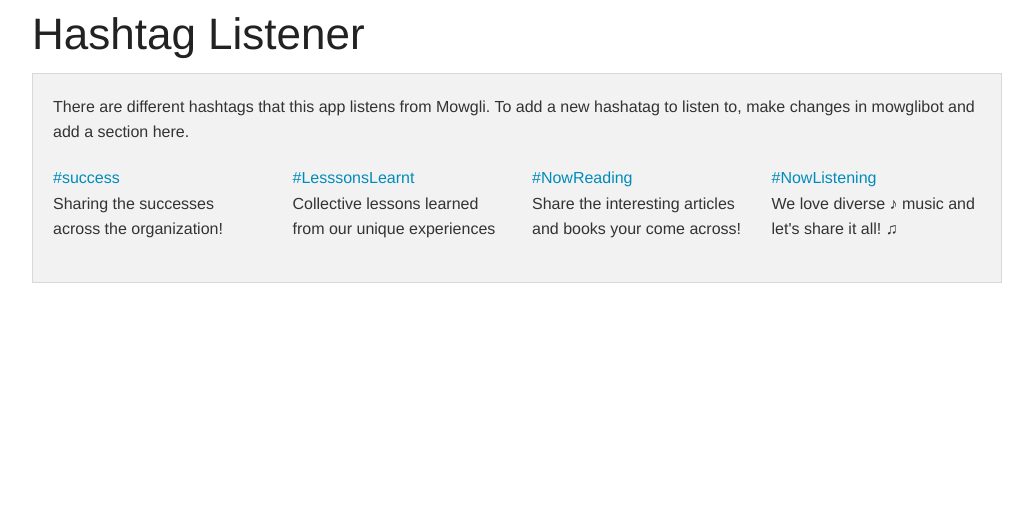
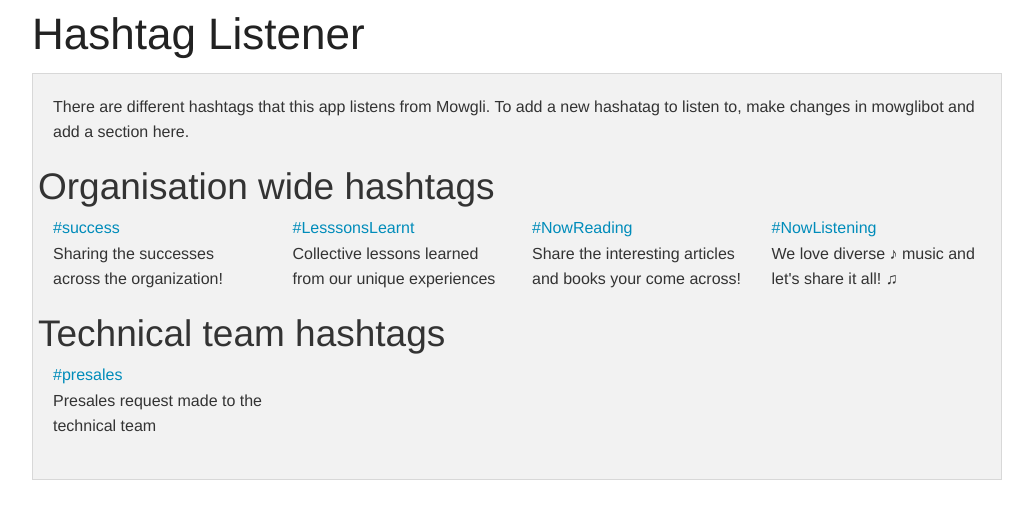
Before and after one commit to okfn/hashtag-listener, a Flask app: page / in a window 1280 px wide. Shown: the top 519 px of the page, without its empty margins (123-1156 px from the left). Run offline with Flask 2, Linux system fonts and the light colour scheme.

Commit message:
Add technical team hashtags
The only hashtag recorded by the technical team at the moment is
presales, but more might come in the future and it's good to keep
this separated from the organisation wide hashtags.

```diff
--- a/templates/index.html
+++ b/templates/index.html
@@ -9,6 +9,7 @@
           a section here.
         </p>
         <div class="row">
+	  <h2>Organisation wide hashtags</h2>
           <div class="large-3 medium-3 columns">
             <p><a href="{{ url_for('entry_show', name='success') }}">#success</a><br />Sharing the successes across the organization!</p>
         </div>
@@ -22,6 +23,12 @@
           <p><a href="{{ url_for('entry_show', name='nowlistening') }}">#NowListening</a><br />We love diverse &#9834; music and let's share it all! &#9835; </p>
         </div>
       </div>
+	<div class="row">
+	  <h2>Technical team hashtags</h2>
+	  <div class="large-3 medium-3 columns">
+            <p><a href="{{ url_for('entry_show', name='presales') }}">#presales</a><br />Presales request made to the technical team</p>
+	  </div>
+	</div>
     </div>
   </div>
 {% endblock %}
```
